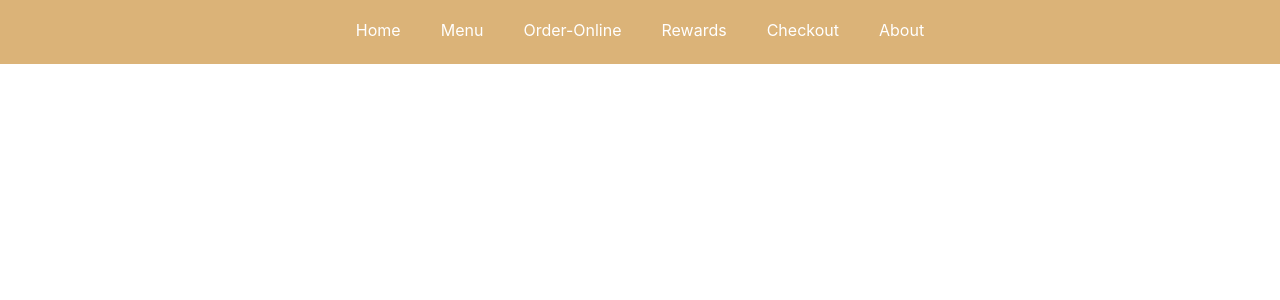
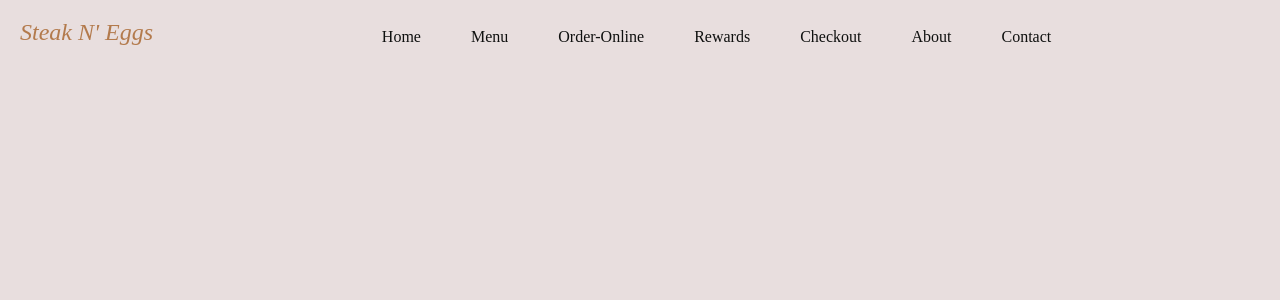
Before and after one commit to PrestonJayHil/steak_n_eggs, a React (Vite) app in the folder client/: page / in a window 1280 px wide. Shown: the top 300 px of the page. Built offline with nearby package versions, Linux system fonts and the light colour scheme.

Commit message:
navigation bar update v2

```diff
--- a/client/src/views/Home.css
+++ b/client/src/views/Home.css
@@ -1,42 +1,71 @@
+body {
+  background-color: rgb(232, 222, 222);
+  background-clip: padding-box;
+}
+
 .Home-header
 {
-  background-color: #dbb378;
-  min-height: 200hv;
+  background-color: transparent;
+  min-height: 100hv;
   display: block;
   text-align: center;
   font-size: 15px;
-  color: rgb(241, 232, 232);
-  border-bottom: 4px solid transparent;
-  padding: 20px 20px;
+  color: rgb(152, 110, 66);
+  border-bottom: 3px solid double;
+  padding: 10px 10px;
   text-decoration: none;
-  width: 100;
+  width: 50;
+
 }
-
 
 .Home-header a
 {
+  font-family: "fantasy", papyrus;
   float: center;
-  color: #ffffff;
+  color: #d8a170;
   text-align: center;
-  padding: 20px 20px;
+  padding: 25px 25px;
   text-decoration: none;
   font-size: 16px;
+  position: relative;
+  color: rgb(15, 16, 15);
+  top: 17px;
+  padding-top: 8px;
+  padding-bottom: 6px;
 }
 
-.Home-header a:hover
+a.active
 {
-  background-color: rgb(204, 154, 15);
-  color: rgb(255, 255, 255);
-  border-radius: 15px;
-
+  position:relative;
 }
 
-.Home-header > a {
-  position: relative;
-  color: hsl(0, 0%, 100%);
-  text-decoration: none;
+a.active:before {
+  content: "";
+  position: absolute;
+  width: 100%;
+  height: 2px;
+  bottom: 0;
+  left: 0;
+  background-color: #B37A4C;
+  visibility: hidden;
+  transform: scaleX(0);
+  transition: all 0.25s ease-in-out;
 }
 
-.Home-header > a:hover {
-  color: rgb(248, 246, 246);
+a.active:hover:before {
+  visibility: visible;
+  transform: scaleX(1);
 }
+
+.Home-header l
+{
+  text-align: left;
+  float: left;
+  font-family: cursive;
+  font-size: 24px;
+  line-height: 20px;
+  font-style: italic;
+  font-style: bold;
+  color:rgb(179, 122, 76);
+  padding: 12px 10px;
+}
--- a/client/src/views/Home.jsx
+++ b/client/src/views/Home.jsx
@@ -8,14 +8,19 @@ function Home() {
   return (
     <div className="Home">
       <header className="Home-header">
+      <l href="Steak N' Eggs" class="active">Steak N' Eggs</l>
       <a href="home" class="active">Home</a>
       <a href="menu" class="active">Menu</a>
       <a href="order-online" class="active">Order-Online</a>
       <a href="rewards" class="active">Rewards</a>
       <a href="checkout" class="active">Checkout</a>
-      <a href="About" class="active">About</a>
+      <a href="about" class="active">About</a>
+      <a href="contact" class="active">Contact</a>
       </header>
     </div>
+
+
+
   )
 }
 
```
